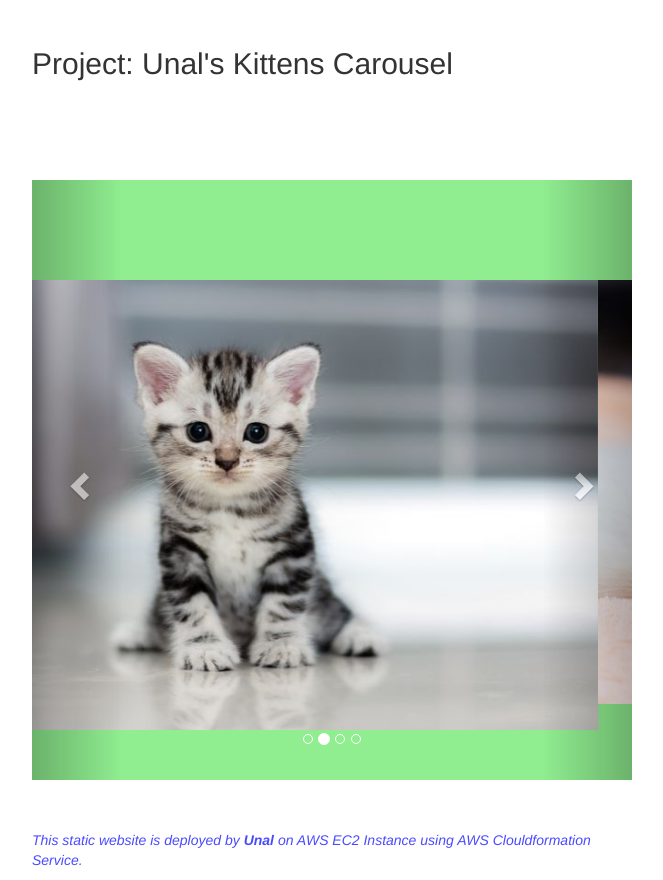
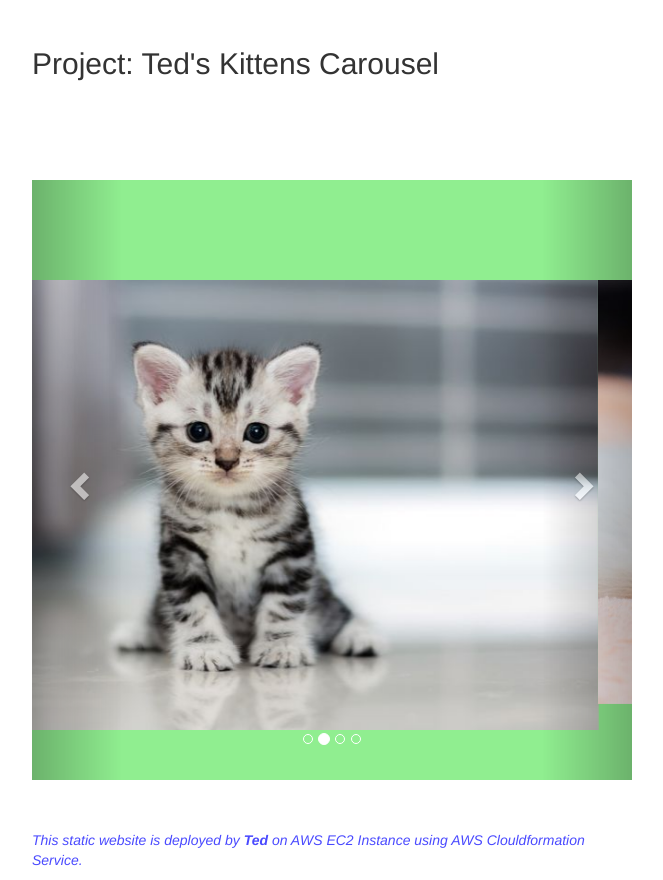
Before and after one commit to Unal-223010/mes-projets, a plain HTML site: page Project-101-kittens-carousel-static-website-ec2/static-web/index.html in a window 1280 px wide. Shown: the part 403-1283 px from the top of the page, without its empty margins (308-971 px from the left). Drawn offline with nearby package versions, Linux system fonts and the light colour scheme.

Commit message:
modified yml and index file

```diff
--- a/Project-101-kittens-carousel-static-website-ec2/static-web/index.html
+++ b/Project-101-kittens-carousel-static-website-ec2/static-web/index.html
@@ -45,7 +45,7 @@
 
   <div><img src="https://clarusway.com/wp-content/uploads/2020/06/clarusway_logo.png" /></div>
 
-  <h2> Project: Unal's Kittens Carousel</h2>
+  <h2> Project: Ted's Kittens Carousel</h2>
 
   <div id="myCarousel" class="carousel slide" data-ride="carousel">
     <!-- Indicators -->
@@ -84,7 +84,7 @@
   </div>
 
 
-  <p class="footnote"><i>This static website is deployed by <b> Unal </b> on AWS EC2 Instance using AWS
+  <p class="footnote"><i>This static website is deployed by <b> Ted </b> on AWS EC2 Instance using AWS
       Clouldformation Service.</i></p>
 </body>
 
```
Also changed, not shown: 1 other file.
